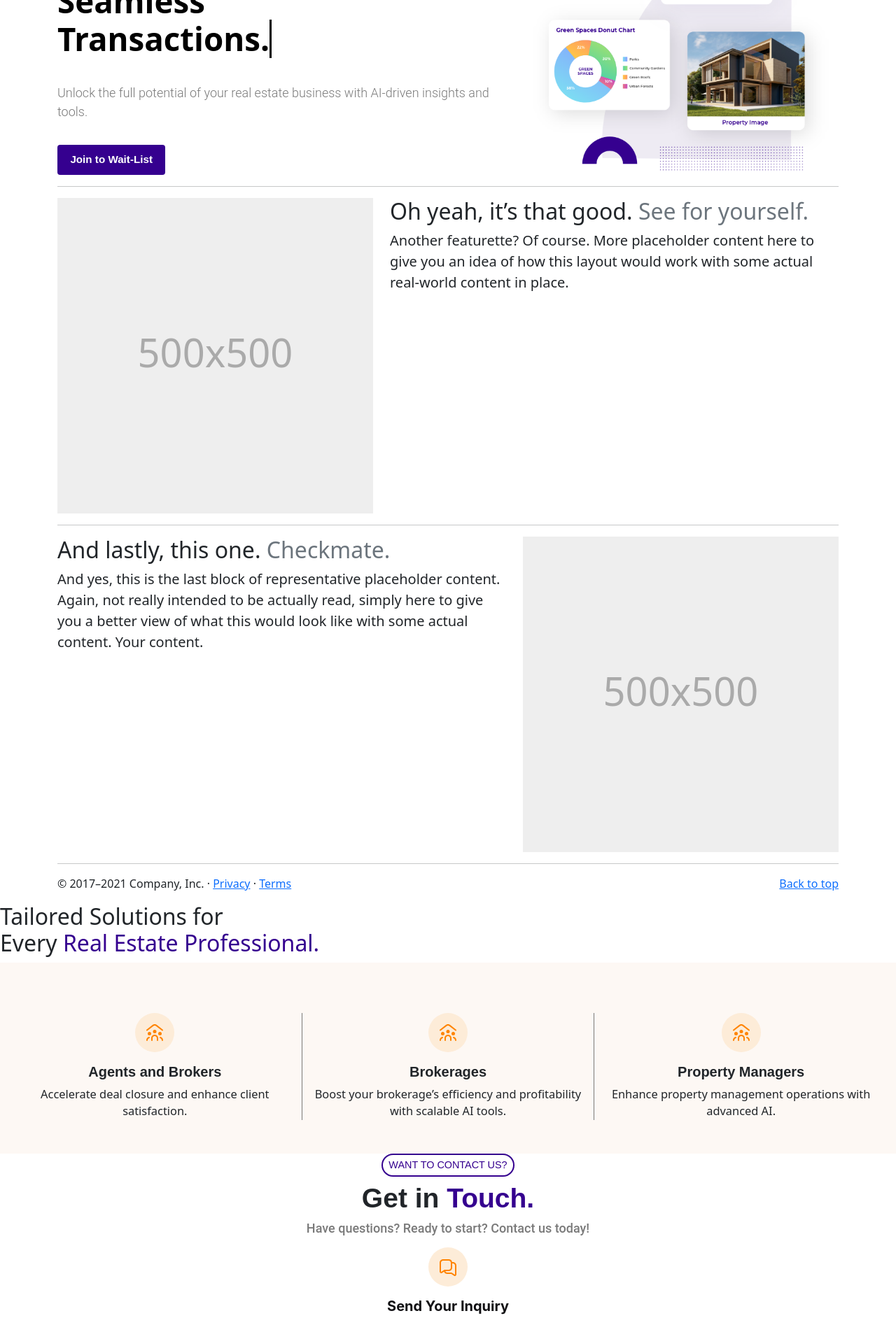
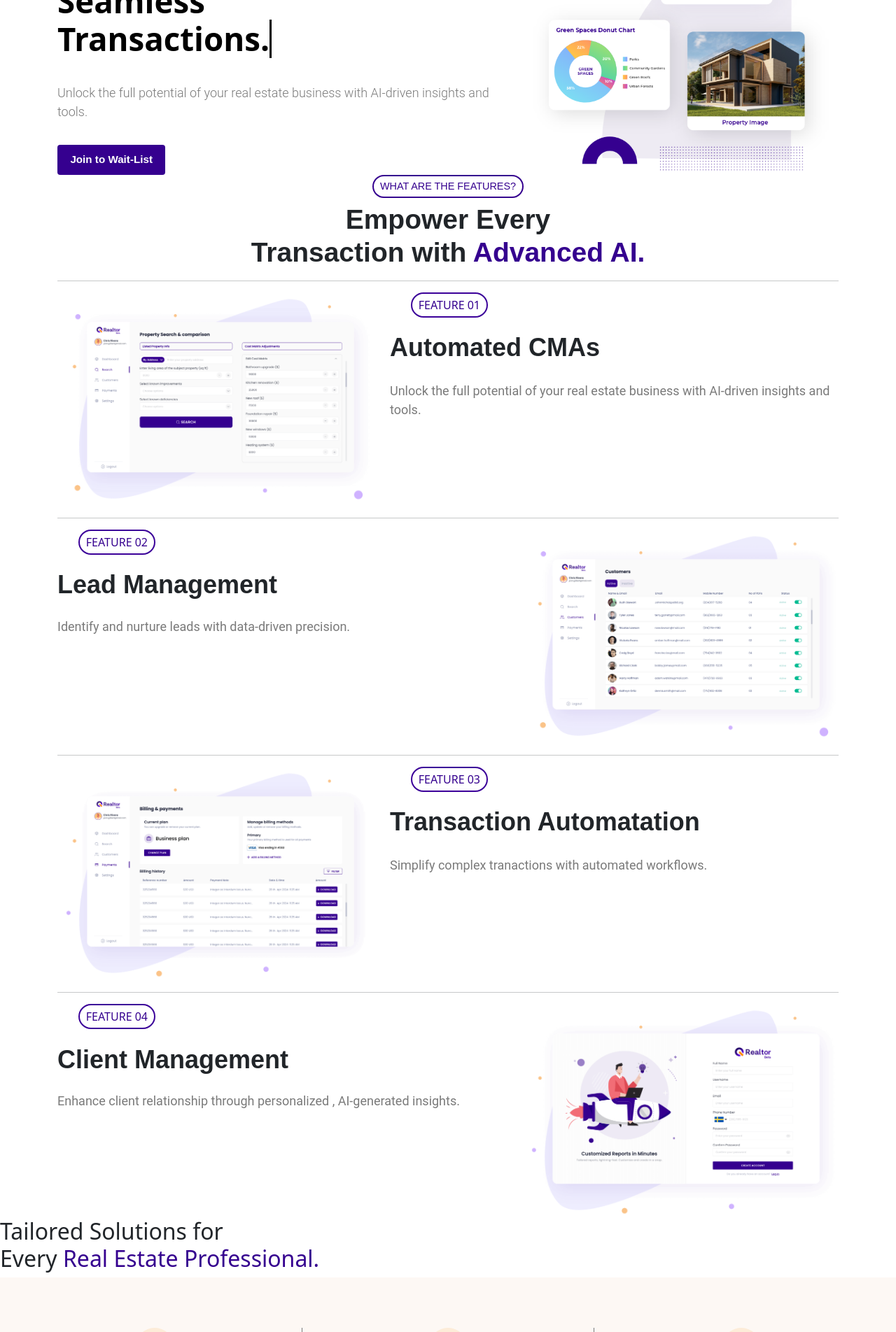
Before and after one commit to Janardhika246/Real-Estate, a Flask app: page / in a window 1280 px wide. Shown: the part 368-2272 px from the top of the page at 70% size. Run offline with Flask 3, Linux system fonts and the light colour scheme.

Commit message:
completed alll the features

```diff
--- a/templates/layout.html
+++ b/templates/layout.html
@@ -79,60 +79,107 @@
             </div>
         </div>
 
+        <div class="feature1" style="margin-bottom: 16px; text-align: center;">
+            <p
+                style="color: #35008F; border: 2px solid #35008F; font-size: 14.4px; font-family: sans-serif; display: inline-block; padding: 4px 8.8px; border-radius: 20px; margin-bottom: 8px;">
+                WHAT ARE THE FEATURES?
+            </p>
+            <h1 class="title" style="font-size: 39px; font-family: sans-serif; font-weight: bold; margin-bottom: 8px;">
+                Empower Every <br>
+Transaction with <span style="color:#35008F;">Advanced AI.</span>
+            </h1>
+        </div>
+
         <hr class="featurette-divider">
-
         <div class="row featurette">
             <div class="col-md-7 order-md-2">
-                <h2 class="featurette-heading">Oh yeah, it’s that good. <span class="text-muted">See for
-                        yourself.</span></h2>
-                <p class="lead">Another featurette? Of course. More placeholder content here to give you an idea of how
-                    this layout would work with some actual real-world content in place.</p>
+                <p
+                style="color: #35008F; border: 2px solid #3b0099; display: inline-block; padding: 4px 8.8px; border-radius: 20px; margin-left: 30px;">
+                FEATURE 01
+            </p>
+            <h3 style="font-weight: bold; font-size: 36px; font-family: sans-serif; padding: 5.4px 0px 0px;">
+                Automated CMAs
+            </h3>
+            <p class="lead1s"
+            style="font-size: 18px; font-family: roboto, sans-serif; padding: 18px 0px; color: #7A7A7A;">Unlock
+            the full potential of your real estate business with AI-driven insights and tools.</p>
             </div>
             <div class="col-md-5 order-md-1">
-                <svg class="bd-placeholder-img bd-placeholder-img-lg featurette-image img-fluid mx-auto" width="500"
-                    height="500" xmlns="http://www.w3.org/2000/svg" role="img" aria-label="Placeholder: 500x500"
-                    preserveAspectRatio="xMidYMid slice" focusable="false">
-                    <title>Placeholder</title>
-                    <rect width="100%" height="100%" fill="#eee"></rect><text x="50%" y="50%" fill="#aaa"
-                        dy=".3em">500x500</text>
-                </svg>
+                <img src="static\Automated_cma-1920x1303.png"
+                     alt="Automated CMA"
+                     class="featurette-image img-fluid mx-auto"
+                     width="500" height="500">
+            </div>
+        </div>
 
+
+        <hr class="featurette-divider">
+        <div class="row featurette">
+            <div class="col-md-7 order-md-1 pe-5">
+                <p style="color: #35008F; border: 2px solid #3b0099; display: inline-block; padding: 4px 8.8px; border-radius: 20px; margin-left: 30px;">
+                    FEATURE 02
+                </p>
+                <h3 style="font-weight: bold; font-size: 36px; font-family: sans-serif; padding: 5.4px 0px 0px;">
+                    Lead Management
+                </h3>
+                <p class="lead1s" style="font-size: 18px; font-family: roboto, sans-serif; padding: 16.4px 0px 0px; color: #7A7A7A;">
+                    Identify and nurture leads with data-driven precision.
+                </p>
+            </div>
+            <div class="col-md-5 order-md-2">
+                <img src="static\customers-1920x1303.png"
+                     alt="Lead Management"
+                     class="featurette-image img-fluid mx-auto"
+                     width="500" height="500">
+            </div>
+        </div>
+
+
+        <hr class="featurette-divider">
+        <div class="row featurette">
+            <div class="col-md-7 order-md-2">
+                <p
+                style="color: #35008F; border: 2px solid #3b0099; display: inline-block; padding: 4px 8.8px; border-radius: 20px; margin-left: 30px;">
+                FEATURE 03
+            </p>
+            <h3 style="font-weight: bold; font-size: 36px; font-family: sans-serif; padding: 5.4px 0px 0px;">
+                Transaction Automatation
+            </h3>
+            <p class="lead1s"
+            style="font-size: 18px; font-family: roboto, sans-serif; padding: 18px 0px; color: #7A7A7A;">Simplify complex tranactions with automated workflows. </p>
+            </div>
+            <div class="col-md-5 order-md-1">
+                <img src="static\billing-1920x1303.png"
+                     alt="Transaction"
+                     class="featurette-image img-fluid mx-auto"
+                     width="500" height="500">
             </div>
         </div>
 
         <hr class="featurette-divider">
-
         <div class="row featurette">
-            <div class="col-md-7">
-                <h2 class="featurette-heading">And lastly, this one. <span class="text-muted">Checkmate.</span></h2>
-                <p class="lead">And yes, this is the last block of representative placeholder content. Again, not really
-                    intended to be actually read, simply here to give you a better view of what this would look like
-                    with some actual content. Your content.</p>
+            <div class="col-md-7 order-md-1 pe-5">
+                <p style="color: #35008F; border: 2px solid #3b0099; display: inline-block; padding: 4px 8.8px; border-radius: 20px; margin-left: 30px;">
+                    FEATURE 04
+                </p>
+                <h3 style="font-weight: bold; font-size: 36px; font-family: sans-serif; padding: 5.4px 0px 0px;">
+                    Client Management
+                </h3>
+                <p class="lead1s" style="font-size: 18px; font-family: roboto, sans-serif; padding: 16.4px 0px 0px; color: #7A7A7A;">
+                   Enhance client relationship through personalized , AI-generated insights.
+                </p>
             </div>
-            <div class="col-md-5">
-                <svg class="bd-placeholder-img bd-placeholder-img-lg featurette-image img-fluid mx-auto" width="500"
-                    height="500" xmlns="http://www.w3.org/2000/svg" role="img" aria-label="Placeholder: 500x500"
-                    preserveAspectRatio="xMidYMid slice" focusable="false">
-                    <title>Placeholder</title>
-                    <rect width="100%" height="100%" fill="#eee"></rect><text x="50%" y="50%" fill="#aaa"
-                        dy=".3em">500x500</text>
-                </svg>
-
+            <div class="col-md-5 order-md-2">
+                <img src="static\client-management_v1-1920x1303.png"
+                     alt="Client Management "
+                     class="featurette-image img-fluid mx-auto"
+                     width="500" height="500">
             </div>
         </div>
 
-        <hr class="featurette-divider">
 
-        <!-- /END THE FEATURETTES -->
 
     </div><!-- /.container -->
-
-
-    <!-- FOOTER -->
-    <footer class="container">
-        <p class="float-end"><a href="#">Back to top</a></p>
-        <p>© 2017–2021 Company, Inc. · <a href="#">Privacy</a> · <a href="#">Terms</a></p>
-    </footer>
 
     <h2 class="title">
         Tailored Solutions for <br>Every <span style="color:#35008F;">Real Estate Professional.</span> </h2>
```
Also changed, not shown: static/Automated_cma-1920x1303.png (added), static/billing-1920x1303.png (added), static/client-management_v1-1920x1303.png (added), static/customers-1920x1303.png (added).
